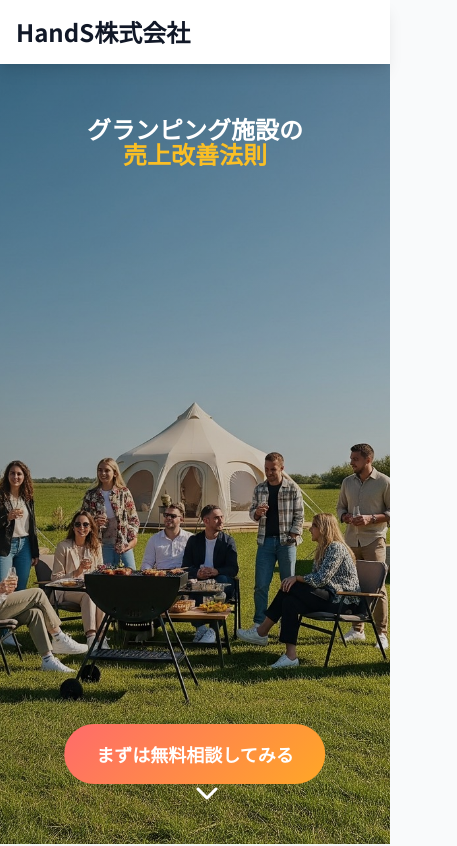
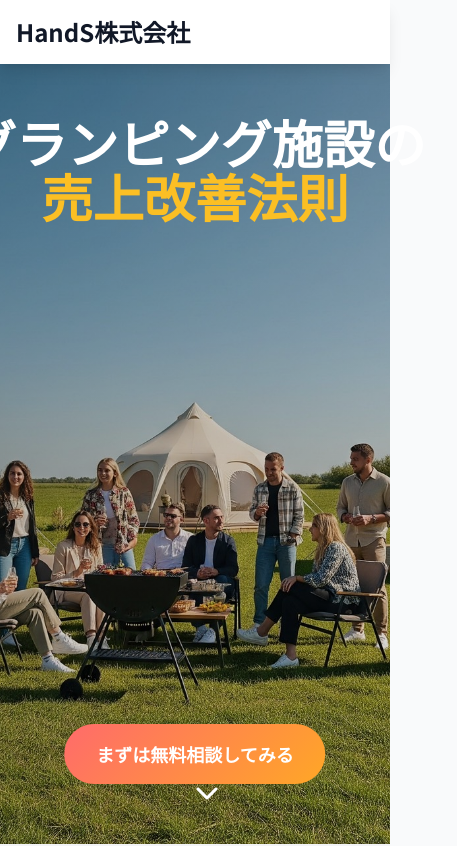
Before and after one commit to HandS-3110/my_landing_page, a plain HTML site: page index.html in a window 390 px wide. Shown: the top 846 px of the page, 457 px wide, since content can reach past the window. Drawn offline with nearby package versions, Linux system fonts and the light colour scheme.

Commit message:
フォントサイズ調整などの修正

```diff
--- a/index.html
+++ b/index.html
@@ -312,13 +312,13 @@
     </style>
     <style>
     @media (max-width: 640px) {
-      .hero-title-custom {
-        font-size: 3rem !important;
+      h1.hero-title-custom {
+        font-size: 3.2rem !important;
         line-height: 1.05 !important;
         word-break: keep-all;
         white-space: nowrap;
       }
-      .hero-title-custom span {
+      h1.hero-title-custom span {
         display: block;
         width: 100%;
       }
@@ -700,7 +700,7 @@
             <div class="max-w-4xl mx-auto">
                 <h2 class="text-2xl md:text-4xl font-bold mb-6">
                     <i class="fas fa-gift mr-4"></i>
-                    運営改善特別支援パッケージ
+                    運営改善特別支援<br>パッケージ
                 </h2>
                 <p class="text-2xl mb-8">先着5社限定</p>
 
```
